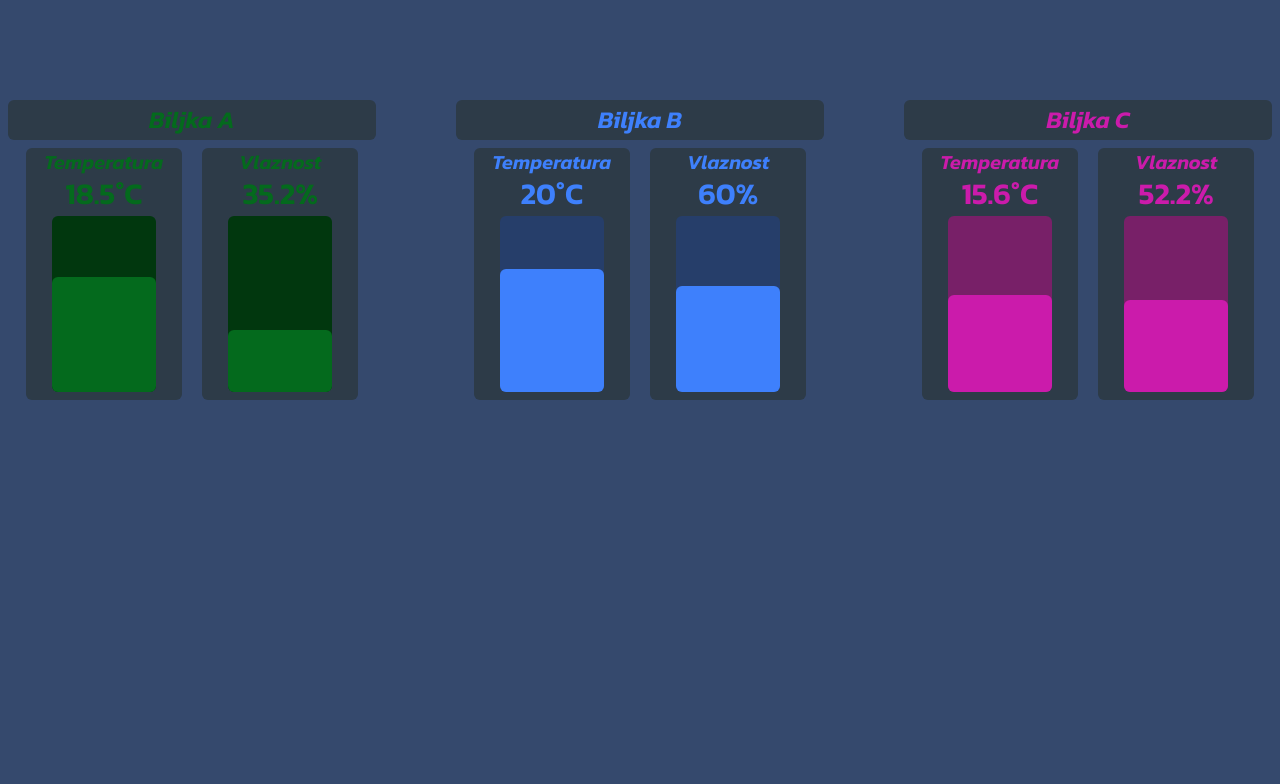
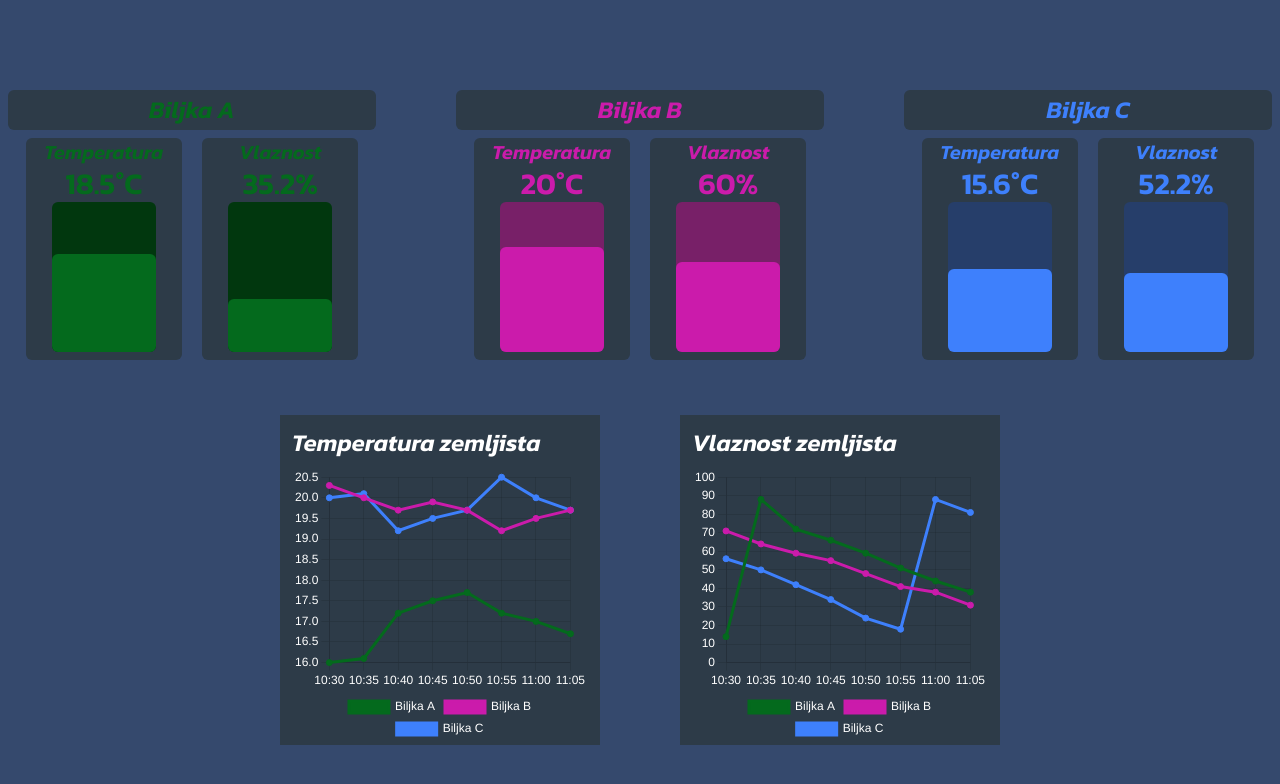
Before and after one commit to BogdanPetrovi/galaksija, a React (Create React App) app in the folder client/: page / in a window 1280 px wide. Shown: the top 784 px of the page. Built offline with nearby package versions, Linux system fonts and the light colour scheme.

Commit message:
Added charts for temperature and moisture

```diff
--- a/client/package.json
+++ b/client/package.json
@@ -3,8 +3,10 @@
   "version": "0.1.0",
   "private": true,
   "dependencies": {
+    "chart.js": "^4.4.7",
     "cra-template": "1.2.0",
     "react": "^19.0.0",
+    "react-chartjs-2": "^5.3.0",
     "react-dom": "^19.0.0",
     "react-scripts": "5.0.1"
   },
--- a/client/src/App.jsx
+++ b/client/src/App.jsx
@@ -1,11 +1,12 @@
 import React from 'react'
 import './index.css'
 import Plant from './components/Plant'
+import Chart from './components/Chart'
 
 function App() {
   return (
     <div className='h-screen w-screen'>
-      <div className="w-full h-1/2">
+    <div className="w-full h-[45%]">
       <div className="w-fit h-full mx-auto flex flex-wrap gap-20 justify-center items-end">
         <Plant
           name={'Biljka A'}
@@ -16,18 +17,41 @@ function App() {
           />
         <Plant
           name={'Biljka B'}
-            color={'blue'}
+          color={'pink'}
           temperature={'20'}
           temperaturePrecent={'70'}
           soilMoisture={'60'}
           />
         <Plant
           name={'Biljka C'}
-            color={'pink'}
+          color={'blue'}
           temperature={'15.6'}
           temperaturePrecent={'55'}
           soilMoisture={'52.2'}
           />
+      </div>
+    </div>
+    <div className='w-full h-[55%]'>
+      <div className="w-auto h-full mx-auto flex flex-wrap gap-20 justify-center items-center">
+        <div className="h-3/4 w-[25%] bg-secondary p-3 pb-[2.5rem]">
+          <h2 className='font-semibold italic text-2xl mb-2'>Temperatura zemljista</h2>
+          <Chart
+            time={["10:30", "10:35", "10:40", "10:45", "10:50", "10:55", "11:00", "11:05"]}
+            data0={[16, 16.1, 17.2, 17.5, 17.7, 17.2, 17, 16.7]}
+            data1={[20.3, 20, 19.7, 19.9, 19.7, 19.2, 19.5, 19.7]}
+            data2={[20, 20.1, 19.2, 19.5, 19.7, 20.5, 20, 19.7]}
+          />
+        </div>
+        <div className="h-3/4 w-[25%] bg-secondary p-3 pb-[2.5rem]">
+          <h2 className='font-semibold italic text-2xl mb-2'>Vlaznost zemljista</h2>
+          <Chart
+            time={["10:30", "10:35", "10:40", "10:45", "10:50", "10:55", "11:00", "11:05"]}
+            data0={[14 , 88, 72, 66, 59, 51, 44, 38]}
+            data1={[71, 64, 59, 55, 48, 41, 38, 31]}
+            data2={[56, 50, 42, 34, 24, 18, 88, 81]}
+            isMoisture={true}
+          />
+        </div>
       </div>
     </div>
   </div>
--- /dev/null
+++ b/client/src/components/Chart.jsx
@@ -0,0 +1,71 @@
+import React from 'react'
+import { Chart as ChartJS, LineElement, CategoryScale, LinearScale, PointElement, Legend, Tooltip } from 'chart.js'
+import { Line } from "react-chartjs-2"
+
+ChartJS.register(
+  LineElement,
+  CategoryScale,
+  LinearScale,
+  PointElement,
+  Legend,
+  Tooltip
+)
+
+function Chart({time, data0, data1, data2, isMoisture}) {
+  const data = {
+    labels: time,
+    datasets: [
+      {
+        label: "Biljka A",
+        data: data0,
+        backgroundColor: '#046A1D',
+        borderColor: '#046A1D'
+      },
+      {
+        label: "Biljka B",
+        data: data1,
+        backgroundColor: '#CB1BAB',
+        borderColor: '#CB1BAB'
+      },
+      {
+        label: "Biljka C",
+        data: data2,
+        backgroundColor: '#3E80FC',
+        borderColor: '#3E80FC'
+      }
+    ]
+  }
+
+  const options = {
+    plugins: {
+      legend: {
+        position: 'bottom',
+        labels: {
+          color: 'white'
+        }
+      },
+      tooltip: {
+        enabled: true
+      }
+    },
+    scales: {
+      x: {
+        ticks: {
+          color: 'white'
+        }
+      },
+      y: {
+        ticks: {
+          color: 'white'
+        },
+        ...(isMoisture && { min:0, max:100 })
+      }
+    },
+    maintainAspectRatio: false
+  }
+  return (
+    <Line options={options} data={data} />
+  )
+}
+
+export default Chart
```
Also changed, not shown: 1 other file (tests, documents, lock files or other folders). Lines whose indentation alone changed are shown as unchanged.
